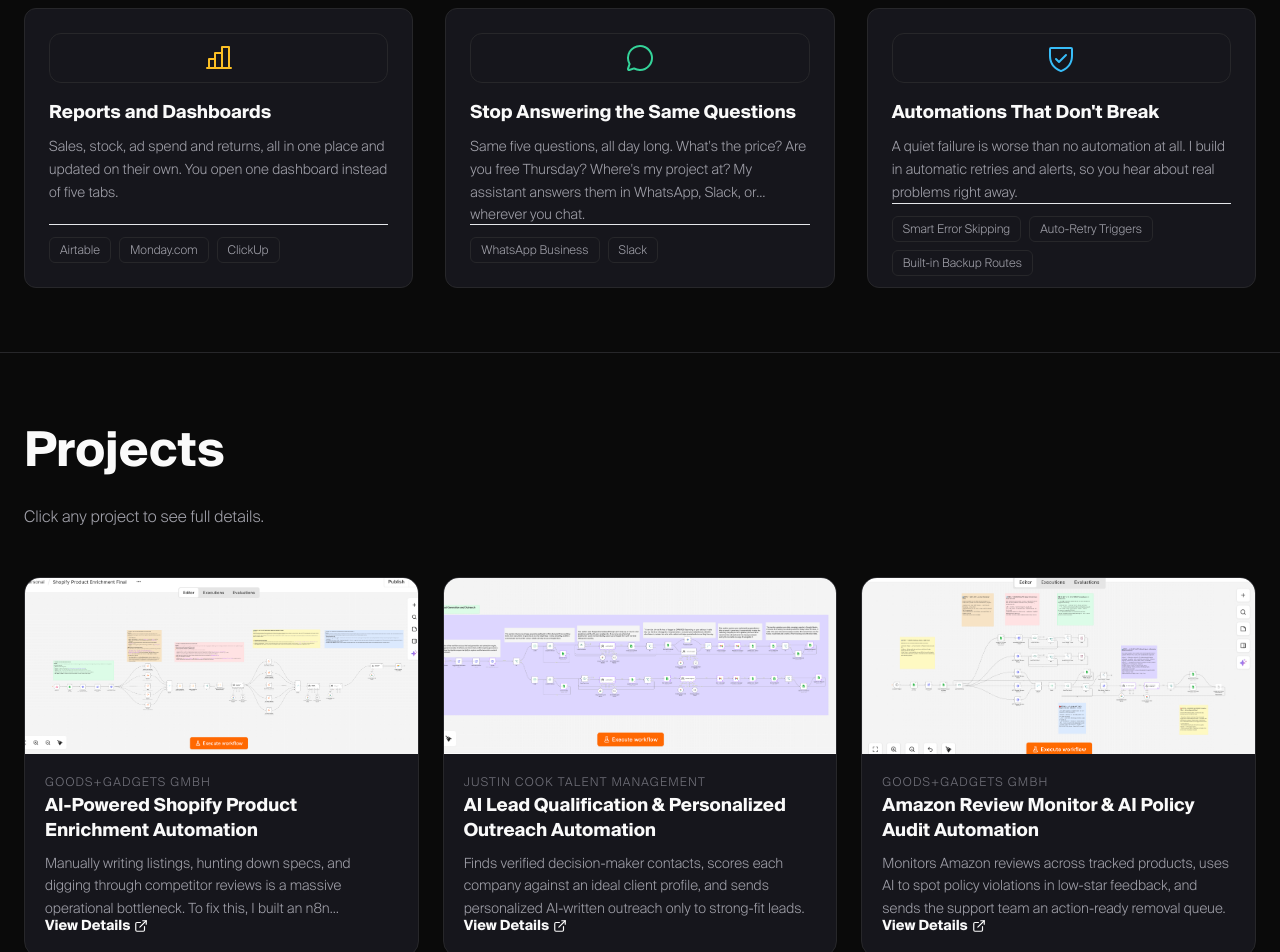
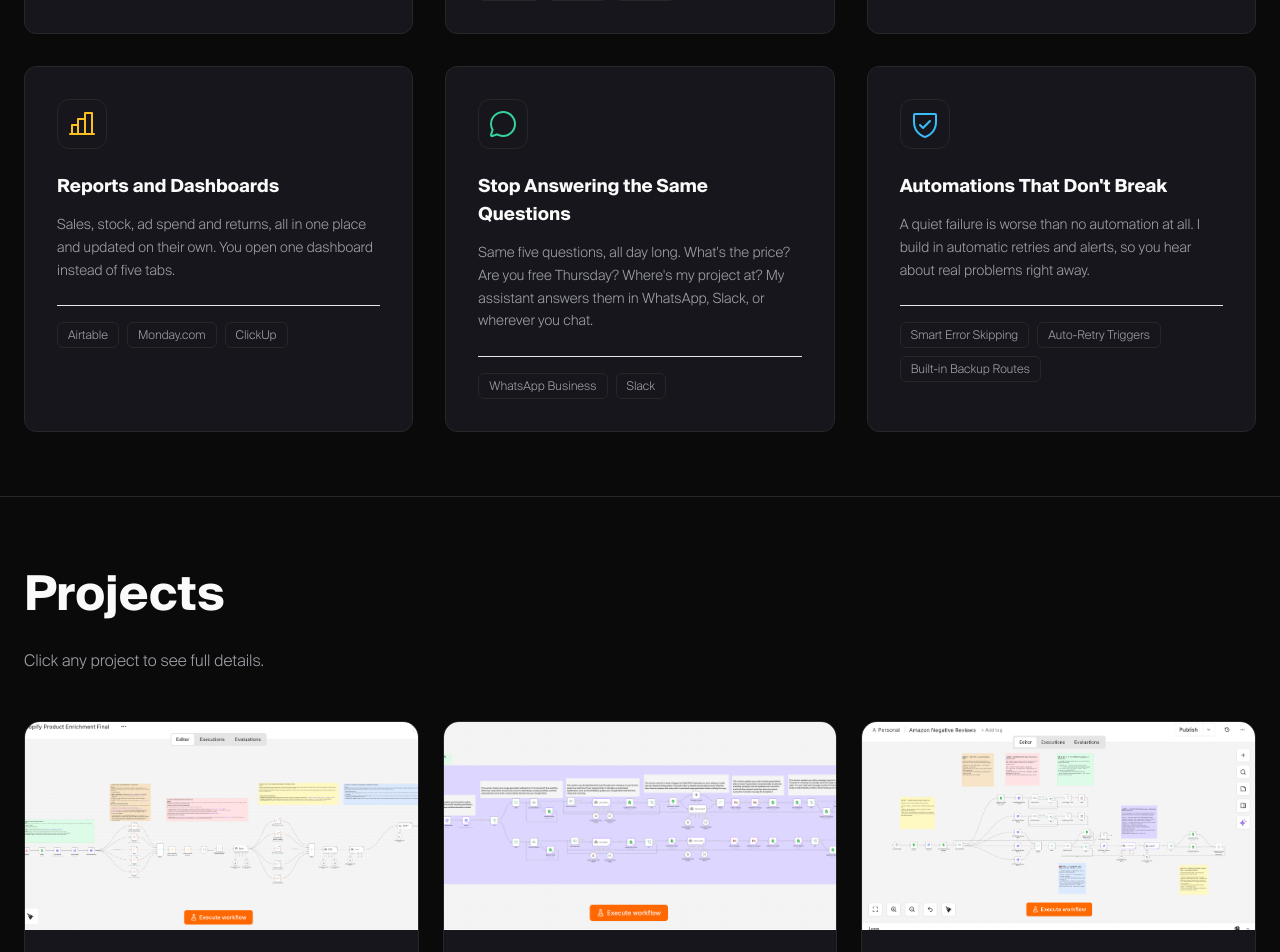
Before and after one commit to HeisenMike/Mike-s-portfolio, a React (Vite) app: page / in a window 1280 px wide. Shown: the part 1480-2432 px from the top of the page. Built offline with nearby package versions, Linux system fonts and the light colour scheme.

Commit message:
fixed website look

```diff
--- a/src/components/Projects.jsx
+++ b/src/components/Projects.jsx
@@ -341,9 +341,9 @@ const Projects = () => {
               whileHover={{ y: -4 }}
               transition={{ duration: 0.2 }}
               onClick={() => setSelectedProject(project)}
-              className="group cursor-pointer bg-[var(--bg-card)] border border-[var(--border-primary)] rounded-2xl overflow-hidden shadow-sm hover:border-[var(--accent-violet)]/50 hover:shadow-lg transition-all duration-300 h-[380px] flex flex-col"
+              className="group cursor-pointer bg-[var(--bg-card)] border border-[var(--border-primary)] rounded-2xl overflow-hidden shadow-sm hover:border-[var(--accent-violet)]/50 hover:shadow-lg transition-all duration-300"
             >
-              <div className="relative h-44 overflow-hidden bg-[var(--bg-tertiary)] flex items-center justify-center flex-shrink-0">
+              <div className="relative h-52 overflow-hidden bg-[var(--bg-tertiary)] flex items-center justify-center">
                 {project.images?.[0] ? (
                   <img src={project.images[0]} alt={project.client} className="w-full h-full object-cover group-hover:scale-105 transition-transform duration-500" />
                 ) : (
@@ -354,11 +354,11 @@ const Projects = () => {
                 </span>
               </div>
 
-              <div className="p-5 flex flex-col flex-1 min-h-0">
+              <div className="p-5">
                 <span className="text-xs text-[var(--text-muted)] uppercase tracking-widest font-medium">{project.client}</span>
-                <h3 className="text-lg font-heading font-bold text-[var(--text-primary)] mt-1 mb-2 leading-snug line-clamp-2">{project.role}</h3>
-                <p className="text-[var(--text-secondary)] text-sm leading-relaxed line-clamp-3 flex-1">{project.shortDescription}</p>
-                <div className="mt-4 flex items-center gap-1 text-sm font-semibold text-[var(--text-primary)] group-hover:gap-2 transition-all mt-auto">
+                <h3 className="text-lg font-heading font-bold text-[var(--text-primary)] mt-1 mb-2 leading-snug">{project.role}</h3>
+                <p className="text-[var(--text-secondary)] text-sm leading-relaxed line-clamp-2">{project.shortDescription}</p>
+                <div className="mt-4 flex items-center gap-1 text-sm font-semibold text-[var(--text-primary)] group-hover:gap-2 transition-all">
                   View Details
                   <ExternalLink size={14} />
                 </div>
--- a/src/components/Services.jsx
+++ b/src/components/Services.jsx
@@ -65,19 +65,19 @@ const Services = () => {
           {services.map((service, index) => (
             <div
               key={index}
-              className="bg-[var(--bg-card)] p-6 rounded-xl border border-[var(--border-primary)] flex flex-col h-[280px] hover:border-[var(--accent-violet)]/50 hover:bg-[var(--bg-card-hover)] transition-all duration-300"
+              className="bg-[var(--bg-card)] p-8 rounded-xl border border-[var(--border-primary)] flex flex-col hover:border-[var(--accent-violet)]/50 hover:bg-[var(--bg-card-hover)] transition-all duration-300"
             >
-              <div className="flex-1 flex flex-col">
-                <div className="mb-4 inline-flex items-center justify-center p-2 rounded-xl bg-[var(--bg-tertiary)] border border-[var(--border-primary)]">
+              <div>
+                <div className="mb-6 inline-flex items-center justify-center p-2 rounded-xl bg-[var(--bg-tertiary)] border border-[var(--border-primary)]">
                   {service.icon}
                 </div>
-                <h3 className="text-lg text-[var(--text-primary)] font-semibold mb-2">{service.title}</h3>
-                <p className="text-[var(--text-secondary)] font-light leading-relaxed text-sm line-clamp-3 flex-1">{service.description}</p>
+                <h3 className="text-lg text-[var(--text-primary)] font-semibold mb-3">{service.title}</h3>
+                <p className="text-[var(--text-secondary)] font-light leading-relaxed text-sm mb-6">{service.description}</p>
               </div>
 
               {/* Tools Badges */}
               {service.tools && service.tools.length > 0 && (
-                <div className="flex flex-wrap gap-2 pt-3 border-t border-[var(--border-primary)]/50 mt-auto">
+                <div className="flex flex-wrap gap-2 pt-4 border-t border-[var(--border-primary)]/50">
                   {service.tools.map((tool, toolIndex) => (
                     <span
                       key={toolIndex}
```
